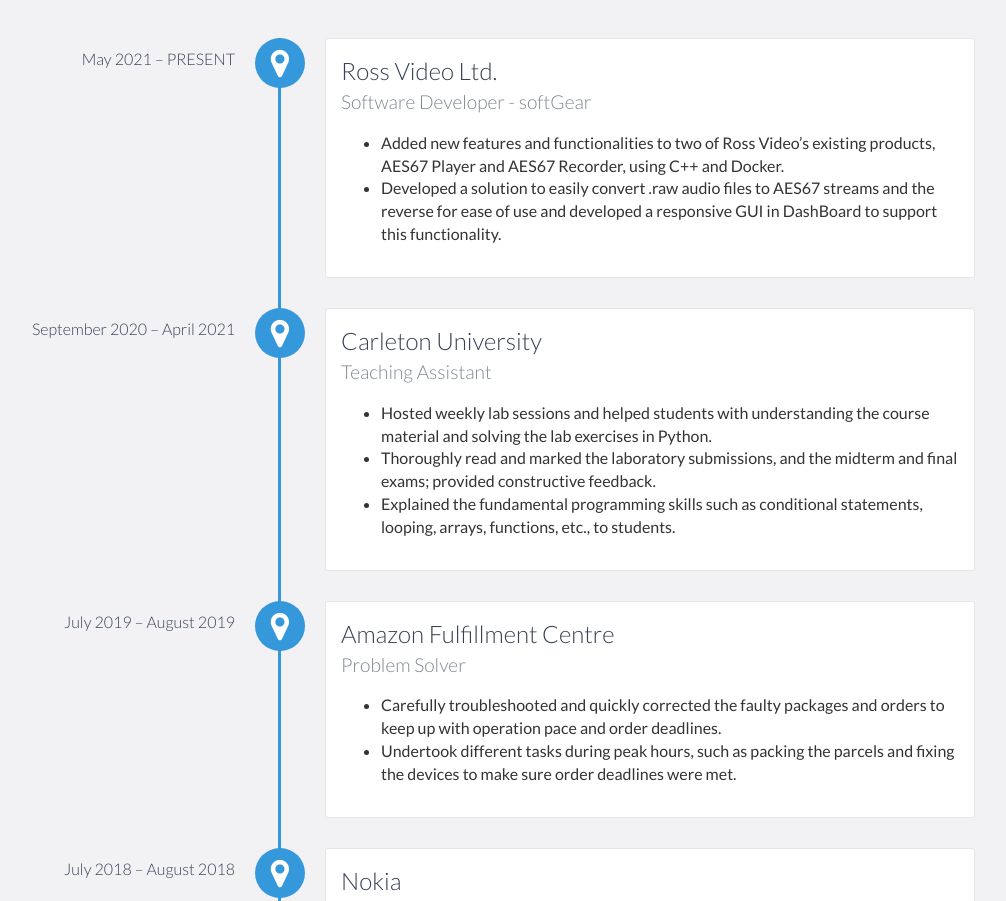
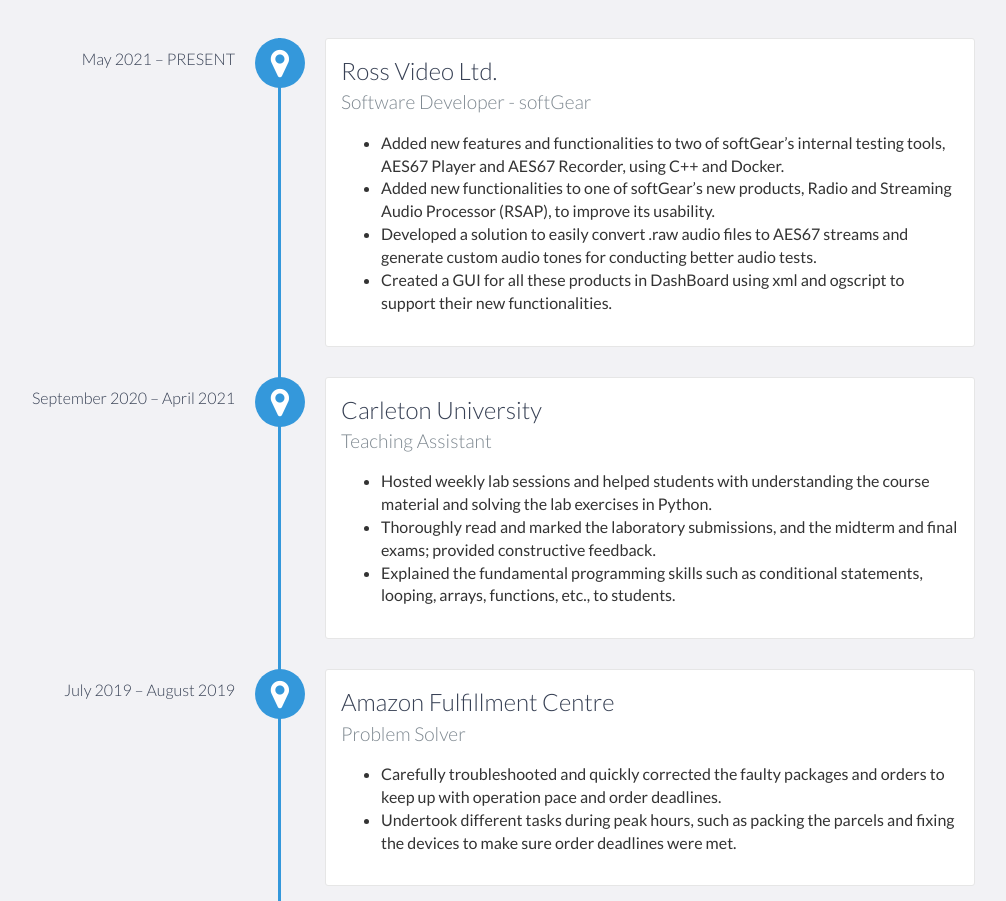
Before and after one commit to bardia-p/bardia-p.github.io, a website: page index.html in a window 1280 px wide. Shown: the part 1160-2061 px from the top of the page, without its empty margins (165-1171 px from the left). Drawn offline with nearby package versions, Linux system fonts and the light colour scheme.

Commit message:
updated ross coop

```diff
--- a/index.html
+++ b/index.html
@@ -94,11 +94,16 @@
                 <h4>Software Developer - softGear</h4>
                 <ul>
                     <li>
-                        Added new features and functionalities to two of Ross Video’s existing products, AES67 Player and AES67 Recorder, using C++ and Docker.
+                        Added new features and functionalities to two of softGear’s internal testing tools, AES67 Player and AES67 Recorder, using C++ and Docker.
                     </li>
                     <li>
-                        Developed a solution to easily convert .raw audio files to AES67 streams and the reverse for ease of use and developed a responsive GUI in
-                        DashBoard to support this functionality.
+                        Added new functionalities to one of softGear’s new products, Radio and Streaming Audio Processor (RSAP), to improve its usability.
+                    </li>
+                    <li>
+                        Developed a solution to easily convert .raw audio files to AES67 streams and generate custom audio tones for conducting better audio tests.
+                    </li>
+                    <li>
+                        Created a GUI for all these products in DashBoard using xml and ogscript to support their new functionalities.
                     </li>
                 </ul>
             </div>
```
